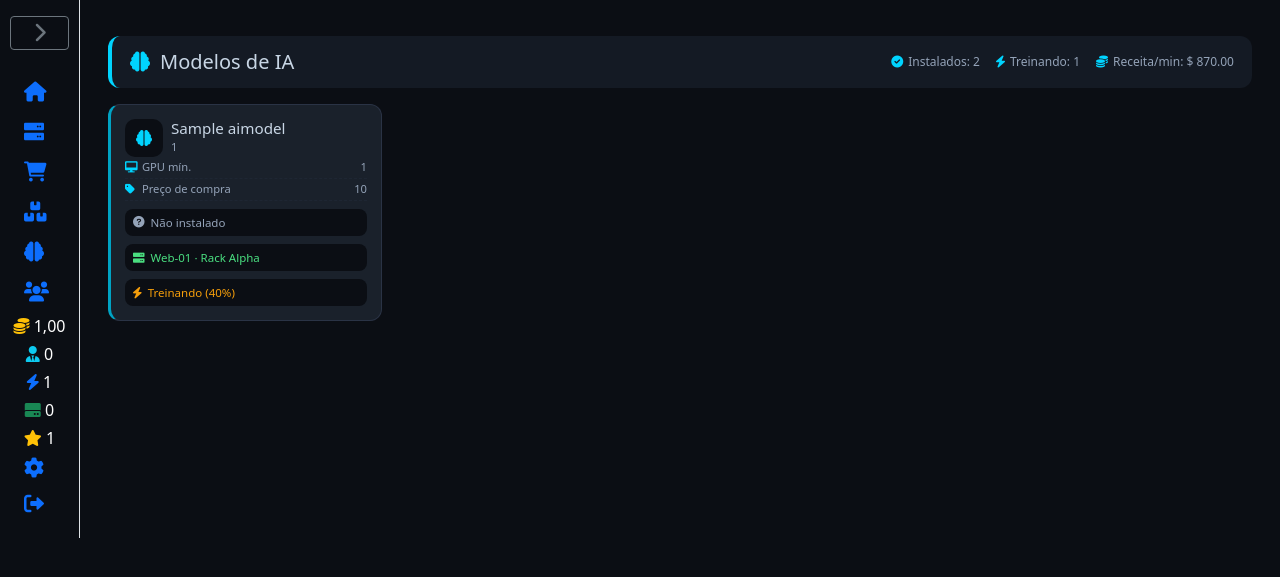
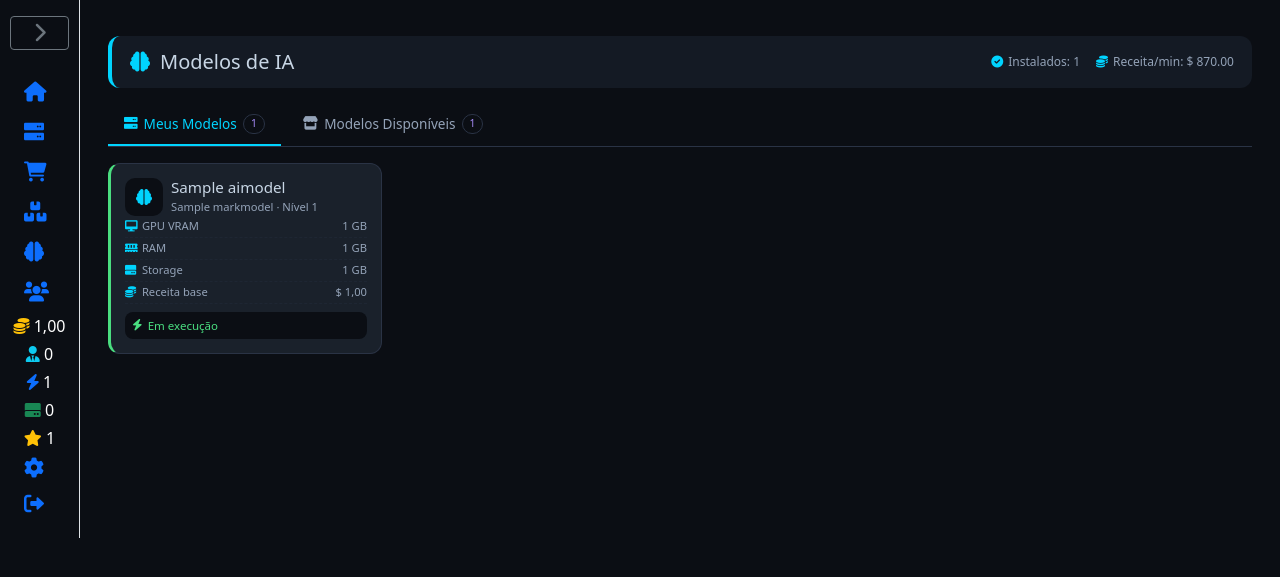
Before and after one commit to GabigolDEVPY/DATACENTER_SIMULATOR, a Django app: page /model/ in a window 1280 px wide. Shown: the top 577 px of the page. Run offline with Django 5.2, Linux system fonts and the light colour scheme; a user stored in the database is signed in; tables that the repository leaves empty hold one stand-in row (values such as "Sample post").

Commit message:
arrumando modelos

```diff
--- a/model/admin.py
+++ b/model/admin.py
@@ -1,6 +1,10 @@
 from django.contrib import admin
-from .models import AIModel
+from .models import AIModel, MarkModel
 # Register your models here.
+
+@admin.register(MarkModel)
+class MarkModelAdmin(admin.ModelAdmin):
+    list_display = ('name',)
 
 @admin.register(AIModel)
 class AIModelAdmin(admin.ModelAdmin):
--- /dev/null
+++ b/model/services/ia_model_context_service.py
@@ -0,0 +1,46 @@
+from decimal import Decimal
+from model.models import AIModel
+from django.shortcuts import get_object_or_404
+from user.services.inventory_services import InventoryService
+from dataclasses import dataclass
+
+@dataclass
+class IaModelViewModel:
+    id: int
+    name: str
+    level: int
+    price: int
+    base_revenue: Decimal
+    is_running: bool
+    # specs
+    mark_model: str
+    gpu_vram: int
+    ram_gb: int
+    storage_gb: int
+    params: int
+
+
+class IaModelContextServices:
+    @staticmethod
+    def get_ia_models(user_id):
+        ia_models_user = InventoryService(user_id=user_id).get_ia_models()
+        ia_models = AIModel.objects.filter(level=1)
+
+        user_ia_models = [
+            IaModelViewModel(
+                id = ia_model.model.id,
+                name = ia_model.model.name,
+                level = ia_model.model.level,
+                price = ia_model.model.price,
+                base_revenue = ia_model.model.base_revenue,
+                is_running = ia_model.is_running,
+                mark_model = ia_model.model.mark_model.name,
+                gpu_vram = ia_model.model.gpu_vram,
+                ram_gb = ia_model.model.ram_gb,
+                storage_gb = ia_model.model.storage_gb,
+                params = ia_model.model.params
+            )
+            for ia_model in ia_models_user
+        ]
+
+        return user_ia_models, ia_models
--- a/model/templates/models.html
+++ b/model/templates/models.html
@@ -31,6 +31,27 @@
     #ia-models-page .page-header .summary span { display: flex; align-items: center; gap: 5px; }
     #ia-models-page .page-header .summary i { color: var(--dc-cyan); }
 
+    /* ---- Tabs ---- */
+    #ia-models-page .dc-tabs {
+        display: flex; gap: 6px; margin-bottom: 16px; border-bottom: 1px solid var(--dc-border-alt);
+    }
+    #ia-models-page .dc-tab-btn {
+        background: transparent; border: none; color: var(--dc-text-muted);
+        font-size: 0.85rem; padding: 10px 16px; cursor: pointer;
+        border-bottom: 2px solid transparent; transition: color .15s ease, border-color .15s ease;
+        display: flex; align-items: center; gap: 6px;
+    }
+    #ia-models-page .dc-tab-btn:hover { color: var(--dc-text); }
+    #ia-models-page .dc-tab-btn.active { color: var(--dc-cyan); border-bottom-color: var(--dc-cyan); }
+    #ia-models-page .dc-tab-btn .badge-count {
+        font-size: 0.65rem; background: var(--dc-bg); border: 1px solid var(--dc-border-alt);
+        color: var(--dc-purple); padding: 1px 7px; border-radius: 20px;
+    }
+
+    #ia-models-page .dc-tab-pane { display: none; }
+    #ia-models-page .dc-tab-pane.active { display: block; }
+
+    /* ---- Cards ---- */
     #ia-models-page .model-card {
         background: var(--dc-panel-alt); border: 1px solid var(--dc-border-alt); border-radius: 12px;
         padding: 14px; height: 100%; border-left: 3px solid var(--dc-cyan-dark);
@@ -40,6 +61,7 @@
         border-color: var(--dc-cyan);
         transform: translateY(-2px);
     }
+    #ia-models-page .model-card.owned { border-left-color: var(--dc-green); }
 
     #ia-models-page .model-icon {
         width: 38px; height: 38px; border-radius: 10px; display: flex; align-items: center; justify-content: center;
@@ -66,6 +88,11 @@
         font-size: 0.65rem; background: var(--dc-bg); border: 1px solid var(--dc-border-alt);
         color: var(--dc-purple); padding: 1px 8px; border-radius: 20px;
     }
+
+    #ia-models-page .empty-state {
+        text-align: center; padding: 40px 10px; color: var(--dc-text-muted); font-size: 0.85rem;
+    }
+    #ia-models-page .empty-state i { font-size: 1.6rem; color: var(--dc-cyan-dark); display: block; margin-bottom: 8px; }
 </style>
 
 <div id="ia-models-page">
@@ -73,15 +100,71 @@
     <div class="page-header">
         <h2><i class="fas fa-brain"></i> Modelos de IA</h2>
         <div class="summary">
-            <span><i class="fas fa-check-circle"></i> Instalados: 2</span>
-            <span><i class="fas fa-bolt"></i> Treinando: 1</span>
+            <span><i class="fas fa-check-circle"></i> Instalados: {{ user_ia_models|length }}</span>
             <span><i class="fas fa-coins"></i> Receita/min: $ 870.00</span>
         </div>
     </div>
 
+    <!-- ===== TABS ===== -->
+    <div class="dc-tabs">
+        <button type="button" class="dc-tab-btn active" data-tab="meus-modelos">
+            <i class="fas fa-server"></i> Meus Modelos
+            <span class="badge-count">{{ user_ia_models|length }}</span>
+        </button>
+        <button type="button" class="dc-tab-btn" data-tab="modelos-disponiveis">
+            <i class="fas fa-store"></i> Modelos Disponíveis
+            <span class="badge-count">{{ ia_models|length }}</span>
+        </button>
+    </div>
+
+    <!-- ===== TAB: MEUS MODELOS (instalados) ===== -->
+    <div class="dc-tab-pane active" id="tab-meus-modelos">
         <div class="row row-cols-1 row-cols-sm-2 row-cols-lg-3 row-cols-xl-4 g-3">
 
-        {% for model in models %}
+            {% for model in user_ia_models %}
+                <div
+                    hx-get="{% url 'model:get_ia_detail' model.id %}"
+                    hx-target="#ModelIaDetail"
+                    hx-swap="innerHTML"
+                    class="col model-col"
+                    id="owned-model-id-{{ model.id }}"
+                >
+                    <div class="model-card owned">
+                        <div class="d-flex align-items-start gap-2">
+                            <div class="model-icon"><i class="fas fa-brain"></i></div>
+                            <div class="flex-grow-1">
+                                <h5>{{ model.name }}</h5>
+                                <div class="model-sub">{{ model.mark_model }} &middot; Nível {{ model.level }}</div>
+                            </div>
+                        </div>
+
+                        <div class="spec-row"><span><i class="fas fa-desktop"></i> GPU VRAM</span><span>{{ model.gpu_vram }} GB</span></div>
+                        <div class="spec-row"><span><i class="fas fa-memory"></i> RAM</span><span>{{ model.ram_gb }} GB</span></div>
+                        <div class="spec-row"><span><i class="fas fa-hdd"></i> Storage</span><span>{{ model.storage_gb }} GB</span></div>
+                        <div class="spec-row"><span><i class="fas fa-coins"></i> Receita base</span><span>$ {{ model.base_revenue }}</span></div>
+
+                        {% if model.is_running %}
+                            <div class="alloc-line installed"><i class="fas fa-bolt"></i> Em execução</div>
+                        {% else %}
+                            <div class="alloc-line not-installed"><i class="fas fa-pause-circle"></i> Parado</div>
+                        {% endif %}
+                    </div>
+                </div>
+            {% empty %}
+                <div class="empty-state">
+                    <i class="fas fa-inbox"></i>
+                    Você ainda não possui nenhum modelo instalado.
+                </div>
+            {% endfor %}
+
+        </div>
+    </div>
+
+    <!-- ===== TAB: MODELOS DISPONÍVEIS (Django) ===== -->
+    <div class="dc-tab-pane" id="tab-modelos-disponiveis">
+        <div class="row row-cols-1 row-cols-sm-2 row-cols-lg-3 row-cols-xl-4 g-3">
+
+            {% for model in ia_models %}
                 <div
                     hx-get="{% url 'model:get_ia_detail' model.id %}"
                     hx-target="#ModelIaDetail"
@@ -102,12 +185,16 @@
                         <div class="spec-row"><span><i class="fas fa-tag"></i> Preço de compra</span><span>{{ model.price }}</span></div>
 
                         <div class="alloc-line not-installed"><i class="fas fa-circle-question"></i> Não instalado</div>
-                    <div class="alloc-line installed"><i class="fas fa-server"></i> Web-01 &middot; Rack Alpha</div>
-                    <div class="alloc-line training"><i class="fas fa-bolt"></i> Treinando (40%)</div>
                     </div>
+                </div>
+            {% empty %}
+                <div class="empty-state">
+                    <i class="fas fa-inbox"></i>
+                    Nenhum modelo disponível no momento.
                 </div>
             {% endfor %}
 
+        </div>
     </div>
 
 </div>
@@ -122,17 +209,25 @@
         const modalEl = e.detail.target.querySelector(".modal");
         if (!modalEl) return;
 
-        // Reaproveita a instância se já existir, senão cria uma nova
         const modalInstance = bootstrap.Modal.getOrCreateInstance(modalEl);
         modalInstance.show();
 
-        // Ao fechar, destrói a instância e remove o modal do DOM
-        // (evita instâncias "fantasma" na próxima troca via htmx)
         modalEl.addEventListener("hidden.bs.modal", function () {
             modalInstance.dispose();
             e.detail.target.innerHTML = "";
         }, { once: true });
     });
+
+    // ---- Controle das abas ----
+    document.querySelectorAll("#ia-models-page .dc-tab-btn").forEach(btn => {
+        btn.addEventListener("click", function () {
+            document.querySelectorAll("#ia-models-page .dc-tab-btn").forEach(b => b.classList.remove("active"));
+            document.querySelectorAll("#ia-models-page .dc-tab-pane").forEach(p => p.classList.remove("active"));
+
+            this.classList.add("active");
+            document.getElementById("tab-" + this.dataset.tab).classList.add("active");
+        });
+    });
 </script>
 
 {% endblock content %}
--- a/model/views.py
+++ b/model/views.py
@@ -3,6 +3,7 @@ from django.views.generic import View, TemplateView
 from django.contrib.auth.mixins import LoginRequiredMixin
 from .models import AIModel
 from django.shortcuts import get_object_or_404
+from model.services.ia_model_context_service import IaModelContextServices
 
 # Create your views here.
 class HomeView(LoginRequiredMixin, TemplateView):
@@ -10,7 +11,9 @@ class HomeView(LoginRequiredMixin, TemplateView):
 
     def get_context_data(self, **kwargs):
         context = super().get_context_data(**kwargs)
-        context["models"] = AIModel.objects.filter(level=1)
+        user_ia_models, ia_models = IaModelContextServices.get_ia_models(self.request.user.id)
+        context["ia_models"] = ia_models
+        context["user_ia_models"] = user_ia_models
         return context
 
 class IAModelDetailView(View):
--- a/user/admin.py
+++ b/user/admin.py
@@ -1,5 +1,5 @@
 from django.contrib import admin
-from user.models import Inventory, InventoryItem, User
+from user.models import Inventory, InventoryItem, InventoryIaModel, User
 # Register your models here.
 
 @admin.register(User)
@@ -13,3 +13,7 @@ class InventoryAdmin(admin.ModelAdmin):
 @admin.register(InventoryItem)
 class InventoryItemAdmin(admin.ModelAdmin):
     list_display = ['item', 'is_equiped']
+
+@admin.register(InventoryIaModel)
+class InventoryIaModelAdmin(admin.ModelAdmin):
+    list_display = ['model', 'is_running']
--- a/user/models.py
+++ b/user/models.py
@@ -1,5 +1,6 @@
 from django.db import models
 from hardware.models import Hardware
+from model.models import AIModel
 from django.contrib.auth.models import AbstractUser
 from django.utils import timezone
 
@@ -26,3 +27,13 @@ class InventoryItem(models.Model):
 
     def __str__(self):
         return f"{self.item.model} (Equipped: {self.is_equiped})"
+
+
+
+class InventoryIaModel(models.Model):
+    inventory = models.ForeignKey(Inventory, on_delete=models.CASCADE, related_name="ia_models")
+    model = models.ForeignKey(AIModel, on_delete=models.CASCADE)
+    is_running = models.BooleanField(default=False)
+
+    def __str__(self):
+        return f"{self.model.name} (Equipped: {self.is_running})"
--- a/user/services/inventory_services.py
+++ b/user/services/inventory_services.py
@@ -1,9 +1,10 @@
-from user.models import Inventory, InventoryItem
+from user.models import Inventory, InventoryItem, InventoryIaModel
 
 class InventoryService:
     def __init__(self, user_id):
         self.inventory = Inventory.objects.filter(user=user_id).first()
 
+    #hardware items
     def get_cpus(self):
         cpus = InventoryItem.objects.filter(
             inventory=self.inventory, item__cpu__isnull=False,
@@ -36,3 +37,8 @@ class InventoryService:
             "ssds": self.get_ssds,
             "gpus": self.get_gpus
         }
+
+    # ia model items
+    def get_ia_models(self):
+        ia_models = self.inventory.ia_models.all()
+        return ia_models
```
Also changed, not shown: user/migrations/0010_inventoryiamodel.py (added). Lines whose indentation alone changed are shown as unchanged.
